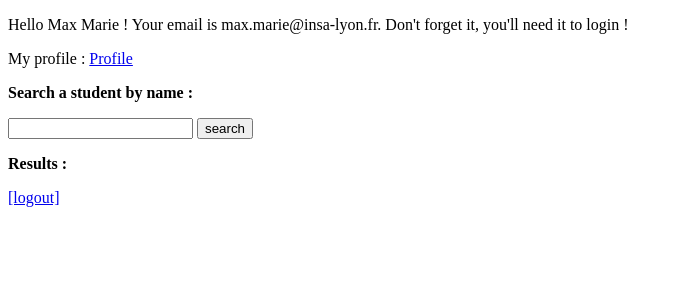
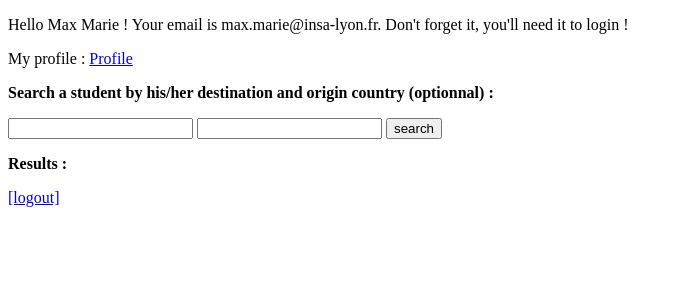
Before and after one commit to nall0/Sonera, a Flask app: page /home in a window 1280 px wide. Shown: the top 300 px of the page, without its empty margins (0-682 px from the left). Run offline with Flask 2, Linux system fonts and the light colour scheme; a user stored in the database is signed in.

Commit message:
Ajout getSearch

```diff
--- a/server.py
+++ b/server.py
@@ -9,6 +9,7 @@ from database import db_session
 # website for SQLAlchemy+Flask (declarative base) : http://flask.pocoo.org/docs/0.12/patterns/sqlalchemy/
 
 nbUsers=0
+userList=None
 
 # ------- Function checkEmail --------------------
 def checkEmail(email):
@@ -140,6 +141,14 @@ def getNewInfos():
 	current_user.school=session['school']
 	return redirect('/profile')
 
+@app.route('/getSearch', methods=['POST', 'GET'])
+def getSearch():
+	search_dest = escape(request.form['search_dest'])
+	search_country = escape(request.form['search_country'])
+	#on appelle userSearch soit avec juste la dest, soit avec dest puis country
+	userSearch(search_dest, search_country)
+	return redirect('/home')
+
 @app.route('/home', methods=['POST', 'GET'])
 def home():
 	return render_template('home.html', first_name=session['first_name'], last_name=session['last_name'], email=session['email'])
--- a/templates/home.html
+++ b/templates/home.html
@@ -9,17 +9,20 @@
 		<p>Hello {{first_name}} {{last_name}} !
 		Your email is {{ email }}. Don't forget it, you'll need it to login ! </p>
     <p>My profile : <a href="profile" title="Profile"> Profile </a> </p>
-		<form action="/home" method="POST">
-		<strong> Search a student by name :</strong>
+		<form action="/getSearch" method="POST">
+		<strong> Search a student by his/her destination and origin country (optionnal) :</strong>
         <p>
-            <input type="text" name="id">
+            <input type="text" name="search_dest">
+            <input type="text" name="search_country">
             <input type="submit" value="search">
         </p>
       </form>
 
     <strong>Results : </strong>
         <p>
-
+          {% for u in users %}
+            {{u}}
+          {% endfor %}
         </p>
 
     </body>
```
